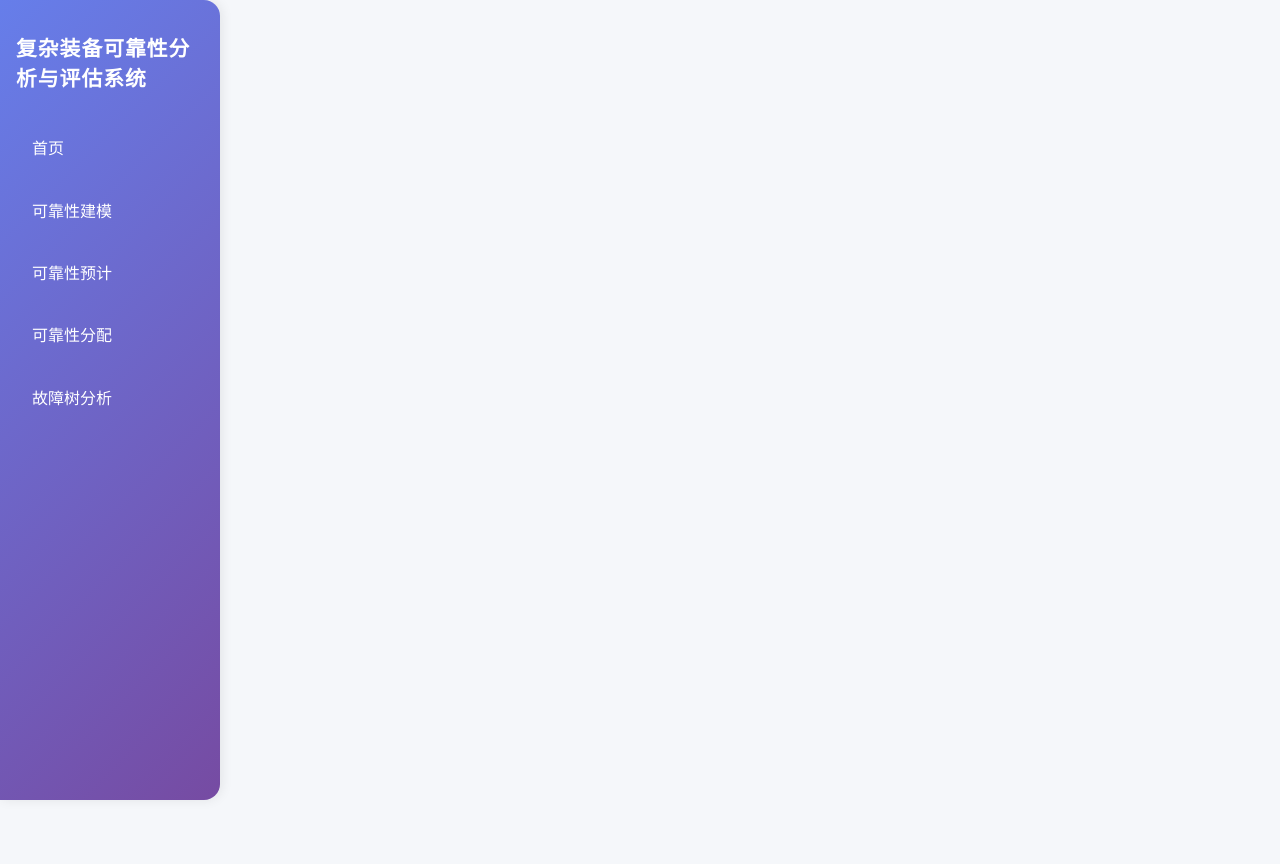
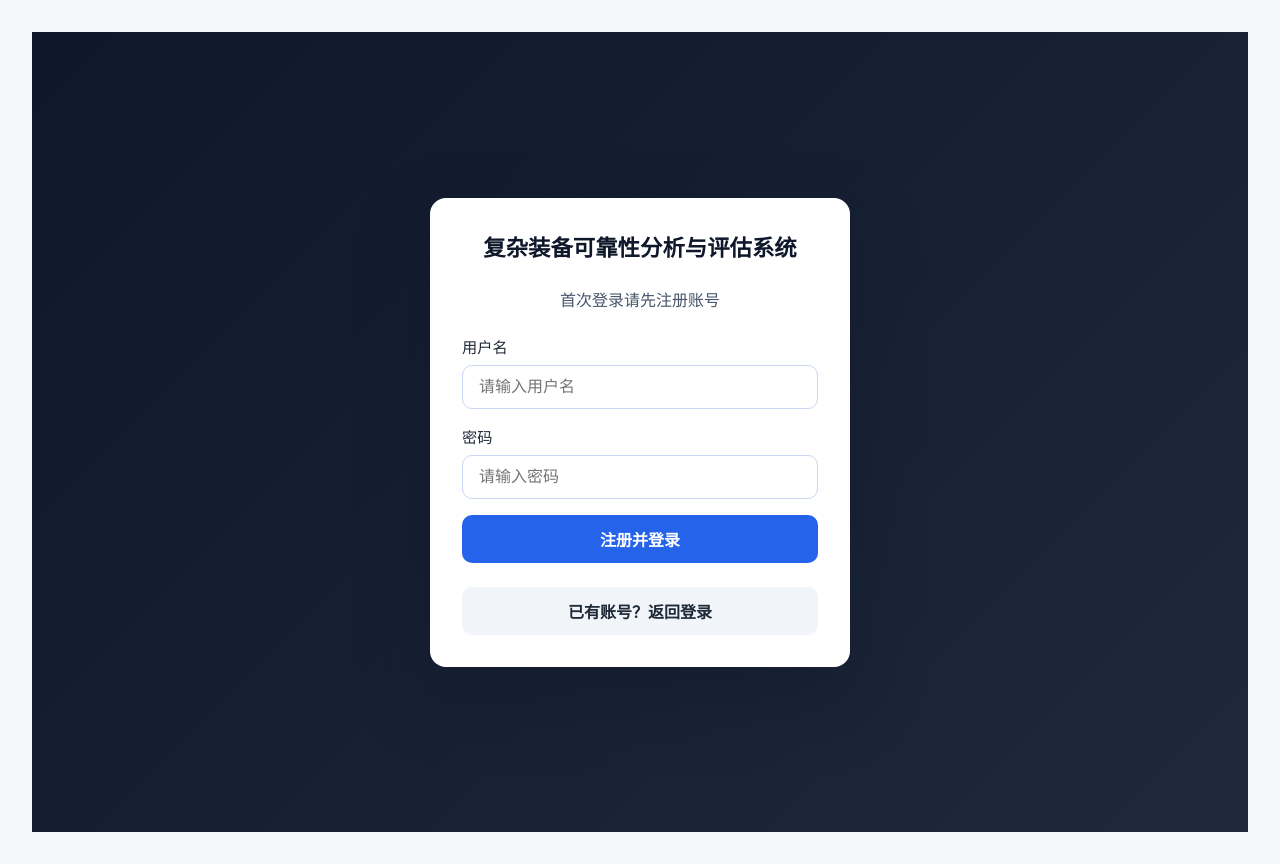
Before and after one commit to 1225698/reliability-software, a Vue app: page /login in a window 1280 px wide. Before the commit the page ends 800 px from the top, so only its background shows below. Built offline with nearby package versions, Linux system fonts and the light colour scheme.

Commit message:
增加登录页面

```diff
--- a/src/App.vue
+++ b/src/App.vue
@@ -1,6 +1,6 @@
 <template>
   <div id="app">
-    <aside class="sidebar">
+    <aside v-if="showShell" class="sidebar">
       <h2>复杂装备可靠性分析与评估系统</h2>
       <nav class="sidebar-links">
         <router-link to="/">首页</router-link>
@@ -9,12 +9,35 @@
         <router-link to="/allocation">可靠性分配</router-link>
         <router-link to="/fault-tree">故障树分析</router-link>
       </nav>
+      <div class="user-section" v-if="isAuthenticated">
+        <p class="user-name">{{ currentUser?.username }}</p>
+        <button class="logout-btn" @click="handleLogout">退出登录</button>
+      </div>
     </aside>
-    <main class="main-content">
+    <main :class="['main-content', { 'full-width': !showShell }]">
       <router-view />
     </main>
   </div>
 </template>
+
+<script setup>
+import { computed } from 'vue'
+import { useRoute, useRouter } from 'vue-router'
+import { useAuth } from './composables/useAuth'
+
+const route = useRoute()
+const router = useRouter()
+const { init, isAuthenticated, currentUser, logout } = useAuth()
+
+init()
+
+const showShell = computed(() => route.path !== '/login')
+
+const handleLogout = () => {
+  logout()
+  router.replace({ path: '/login' })
+}
+</script>
 
 <style>
 * {
@@ -82,4 +105,37 @@ body {
   max-width: none;
   box-sizing: border-box;
 }
+
+.main-content.full-width {
+  margin-left: 0;
+  width: 100%;
+}
+
+.user-section {
+  margin-top: auto;
+  display: flex;
+  flex-direction: column;
+  gap: 12px;
+  width: 100%;
+}
+
+.user-name {
+  font-size: 0.9rem;
+  color: rgba(255, 255, 255, 0.85);
+  word-break: break-all;
+}
+
+.logout-btn {
+  border: none;
+  padding: 0.6rem 1rem;
+  border-radius: 6px;
+  background: rgba(255, 255, 255, 0.2);
+  color: #fff;
+  cursor: pointer;
+  transition: background 0.2s ease;
+}
+
+.logout-btn:hover {
+  background: rgba(255, 255, 255, 0.3);
+}
 </style>
--- /dev/null
+++ b/src/composables/useAuth.js
@@ -0,0 +1,149 @@
+import { ref, computed } from 'vue'
+
+const USERS_KEY = 'auth-users'
+const SESSION_KEY = 'auth-session'
+
+const users = ref([])
+const currentUser = ref(null)
+const isInitialized = ref(false)
+
+const persistUsers = () => {
+  try {
+    localStorage.setItem(USERS_KEY, JSON.stringify(users.value))
+  } catch (error) {
+    console.error('保存用户数据失败:', error)
+  }
+}
+
+const persistSession = () => {
+  try {
+    if (currentUser.value) {
+      localStorage.setItem(SESSION_KEY, JSON.stringify({ username: currentUser.value.username }))
+    } else {
+      localStorage.removeItem(SESSION_KEY)
+    }
+  } catch (error) {
+    console.error('保存会话失败:', error)
+  }
+}
+
+const normalizeUsers = list => {
+  return list.reduce((acc, user) => {
+    if (!user || typeof user !== 'object') return acc
+    const username = String(user.username || user.phone || '').trim()
+    const password = typeof user.password === 'string' ? user.password : ''
+    if (!username || !password) return acc
+    acc.push({
+      username,
+      password,
+      createdAt: user.createdAt || Date.now()
+    })
+    return acc
+  }, [])
+}
+
+const loadUsers = () => {
+  try {
+    const raw = localStorage.getItem(USERS_KEY)
+    if (raw) {
+      const parsed = JSON.parse(raw)
+      if (Array.isArray(parsed)) {
+        const normalized = normalizeUsers(parsed)
+        const changed = JSON.stringify(parsed) !== JSON.stringify(normalized)
+        users.value = normalized
+        if (changed) {
+          persistUsers()
+        }
+      }
+    }
+  } catch (error) {
+    console.error('加载用户数据失败:', error)
+  }
+}
+
+const loadSession = () => {
+  try {
+    const raw = localStorage.getItem(SESSION_KEY)
+    if (!raw) return
+    const parsed = JSON.parse(raw)
+    if (parsed && (parsed.username || parsed.phone)) {
+      const identifier = String(parsed.username || parsed.phone).trim()
+      const matched = users.value.find(user => user.username === identifier)
+      if (matched) currentUser.value = matched
+    }
+  } catch (error) {
+    console.error('加载会话失败:', error)
+  }
+}
+
+export const useAuth = () => {
+  const init = () => {
+    if (isInitialized.value) return
+    loadUsers()
+    loadSession()
+    isInitialized.value = true
+  }
+
+  const register = ({ username, password }) => {
+    init()
+    const trimmedUsername = String(username || '').trim()
+    const trimmedPassword = String(password || '').trim()
+    if (!/^[\u4e00-\u9fa5a-zA-Z0-9_]{1,20}$/.test(trimmedUsername)) {
+      return { success: false, message: '用户名需为1-20位中英文、数字或下划线' }
+    }
+    if (!trimmedPassword || trimmedPassword.length < 6) {
+      return { success: false, message: '密码至少6位' }
+    }
+    const exists = users.value.some(user => user.username === trimmedUsername)
+    if (exists) {
+      return { success: false, message: '该用户名已存在' }
+    }
+    const newUser = {
+      username: trimmedUsername,
+      password: trimmedPassword,
+      createdAt: Date.now()
+    }
+    users.value.push(newUser)
+    persistUsers()
+    currentUser.value = newUser
+    persistSession()
+    return { success: true }
+  }
+
+  const login = ({ username, password }) => {
+    init()
+    const trimmedUsername = String(username || '').trim()
+    const trimmedPassword = String(password || '').trim()
+    const matched = users.value.find(user => user.username === trimmedUsername && user.password === trimmedPassword)
+    if (!matched) {
+      return { success: false, message: '账号或密码错误' }
+    }
+    currentUser.value = matched
+    persistSession()
+    return { success: true }
+  }
+
+  const logout = () => {
+    currentUser.value = null
+    persistSession()
+  }
+
+  const removeAll = () => {
+    users.value = []
+    currentUser.value = null
+    persistUsers()
+    persistSession()
+  }
+
+  return {
+    init,
+    register,
+    login,
+    logout,
+    removeAll,
+    isInitialized: computed(() => isInitialized.value),
+    isAuthenticated: computed(() => currentUser.value != null),
+    currentUser,
+    users
+  }
+}
--- a/src/router/index.js
+++ b/src/router/index.js
@@ -5,6 +5,8 @@ import Modeling from '../views/Modeling.vue'
 import Results from '../views/Results.vue'
 import Allocation from '../views/Allocation.vue'
 import FaultTree from '../views/FaultTree.vue'
+import Login from '../views/Login.vue'
+import { useAuth } from '@/composables/useAuth'
 
 const routes = [
   { path: '/', name: 'Home', component: Home },
@@ -12,7 +14,8 @@ const routes = [
   { path: '/calculator', name: 'Calculator', component: Calculator },
   { path: '/results', name: 'Results', component: Results },
   { path: '/allocation', name: 'Allocation', component: Allocation },
-  { path: '/fault-tree', name: 'FaultTree', component: FaultTree }
+  { path: '/fault-tree', name: 'FaultTree', component: FaultTree },
+  { path: '/login', name: 'Login', component: Login }
 ]
 
 const router = createRouter({
@@ -20,4 +23,24 @@ const router = createRouter({
   routes
 })
 
+const auth = useAuth()
+
+router.beforeEach((to, from, next) => {
+  auth.init()
+  const isAuthenticated = auth.isAuthenticated.value
+
+  if (!isAuthenticated && to.path !== '/login') {
+    const query = to.fullPath && to.fullPath !== '/' ? { redirect: to.fullPath } : {}
+    next({ path: '/login', query })
+    return
+  }
+
+  if (isAuthenticated && to.path === '/login') {
+    next({ path: '/' })
+    return
+  }
+
+  next()
+})
+
 export default router
--- /dev/null
+++ b/src/views/Login.vue
@@ -0,0 +1,167 @@
+<template>
+  <div class="login-wrapper">
+    <div class="login-card">
+      <h1>复杂装备可靠性分析与评估系统</h1>
+      <p class="subtitle">首次登录请先注册账号</p>
+      <form @submit.prevent="handleSubmit">
+        <label>
+          <span>用户名</span>
+          <input v-model="username" type="text" maxlength="20" placeholder="请输入用户名" required />
+        </label>
+        <label>
+          <span>密码</span>
+          <input v-model="password" type="password" minlength="6" placeholder="请输入密码" required />
+        </label>
+        <p v-if="error" class="error">{{ error }}</p>
+        <button type="submit">{{ mode === 'login' ? '登录' : '注册并登录' }}</button>
+      </form>
+      <button class="mode-switch" @click="toggleMode">
+        {{ mode === 'login' ? '还没有账号？立即注册' : '已有账号？返回登录' }}
+      </button>
+    </div>
+  </div>
+</template>
+
+<script setup>
+import { computed, onMounted, ref } from 'vue'
+import { useRouter, useRoute } from 'vue-router'
+import { useAuth } from '@/composables/useAuth'
+
+const router = useRouter()
+const route = useRoute()
+const { init, login, register, isAuthenticated, users } = useAuth()
+
+const username = ref('')
+const password = ref('')
+const mode = ref('login')
+const error = ref('')
+
+const redirectTarget = computed(() => {
+  const redirect = route.query.redirect
+  return typeof redirect === 'string' && redirect.startsWith('/') ? redirect : '/'
+})
+
+onMounted(() => {
+  init()
+  if (!users.value.length) {
+    mode.value = 'register'
+  }
+  if (isAuthenticated.value) {
+    router.replace(redirectTarget.value)
+  }
+})
+
+const handleSubmit = () => {
+  error.value = ''
+  const payload = { username: username.value, password: password.value }
+  const result = mode.value === 'login' ? login(payload) : register(payload)
+  if (!result.success) {
+    error.value = result.message || '操作失败，请稍后重试'
+    return
+  }
+  router.replace(redirectTarget.value)
+}
+
+const toggleMode = () => {
+  mode.value = mode.value === 'login' ? 'register' : 'login'
+  error.value = ''
+}
+</script>
+
+<style scoped>
+.login-wrapper {
+  display: flex;
+  align-items: center;
+  justify-content: center;
+  min-height: 100vh;
+  background: linear-gradient(135deg, #0f172a, #1e293b);
+  padding: 24px;
+}
+
+.login-card {
+  width: 100%;
+  max-width: 420px;
+  background: #ffffff;
+  border-radius: 16px;
+  padding: 32px;
+  box-shadow: 0 30px 70px rgba(15, 23, 42, 0.4);
+  display: flex;
+  flex-direction: column;
+  gap: 24px;
+}
+
+.login-card h1 {
+  font-size: 1.4rem;
+  text-align: center;
+  color: #0f172a;
+  margin: 0;
+}
+
+.subtitle {
+  text-align: center;
+  color: #475569;
+  margin: 0;
+}
+
+form {
+  display: flex;
+  flex-direction: column;
+  gap: 16px;
+}
+
+label {
+  display: flex;
+  flex-direction: column;
+  gap: 8px;
+  font-size: 0.95rem;
+  color: #1f2937;
+}
+
+input {
+  border: 1px solid #cbd5f5;
+  border-radius: 10px;
+  padding: 12px 16px;
+  font-size: 1rem;
+  transition: border-color 0.2s ease, box-shadow 0.2s ease;
+}
+
+input:focus {
+  border-color: #2563eb;
+  box-shadow: 0 0 0 3px rgba(37, 99, 235, 0.1);
+  outline: none;
+}
+
+button {
+  border: none;
+  border-radius: 10px;
+  padding: 12px 16px;
+  font-size: 1rem;
+  font-weight: 600;
+  cursor: pointer;
+  transition: background-color 0.2s ease;
+}
+
+button[type='submit'] {
+  background-color: #2563eb;
+  color: #ffffff;
+}
+
+button[type='submit']:hover {
+  background-color: #1d4ed8;
+}
+
+.mode-switch {
+  background-color: #f1f5f9;
+  color: #1f2937;
+}
+
+.mode-switch:hover {
+  background-color: #e2e8f0;
+}
+
+.error {
+  color: #dc2626;
+  margin: 0;
+  text-align: center;
+}
+</style>
```
Lines whose indentation alone changed are shown as unchanged.
